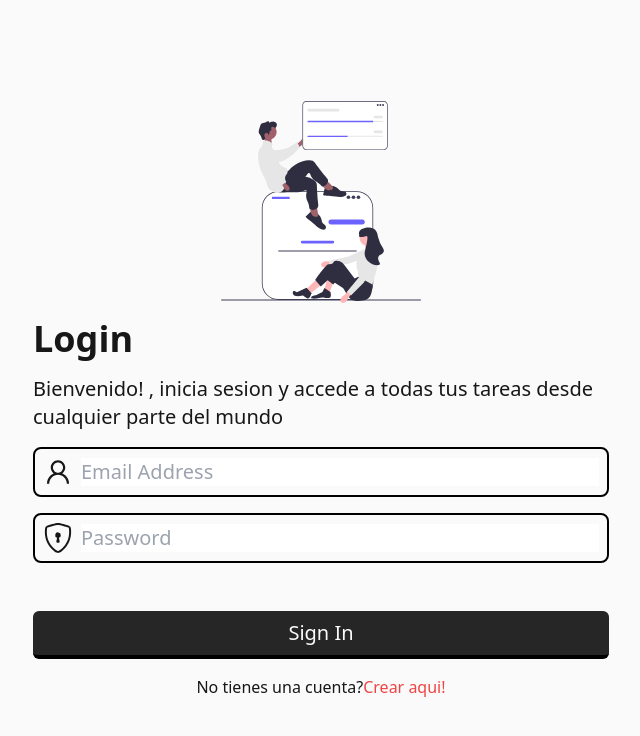
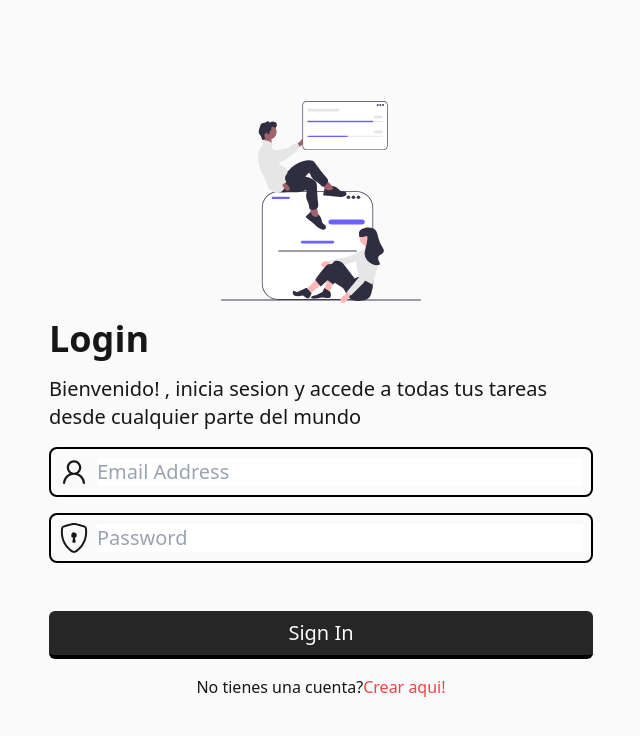
Before and after one commit to Numonu/neotask, a Next.js app: page /login in a window 1280 px wide. Shown: the top 736 px of the page, without its empty margins (319-959 px from the left). Built offline with nearby package versions, Linux system fonts and the light colour scheme.

Commit message:
he agregado padding horizontal al componente loginform

```diff
--- a/src/components/organisms/LoginLayout.jsx
+++ b/src/components/organisms/LoginLayout.jsx
@@ -6,7 +6,7 @@ import LoginForm from "../molecules/LoginForm";
 export default function LoginLayout() {
 	return (
 		<>
-			<div className="flex flex-col gap-4">
+			<div className="flex flex-col gap-4 px-4">
 				<Image
                     className="self-center"
 					src="/svg/login_draw.svg"
```
